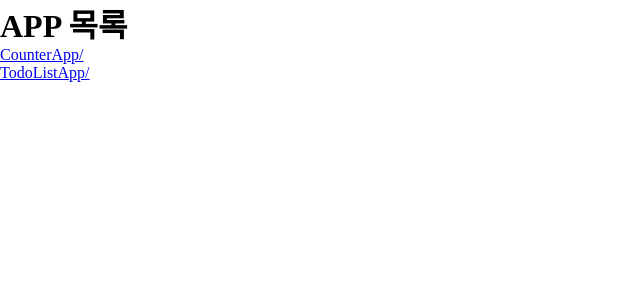
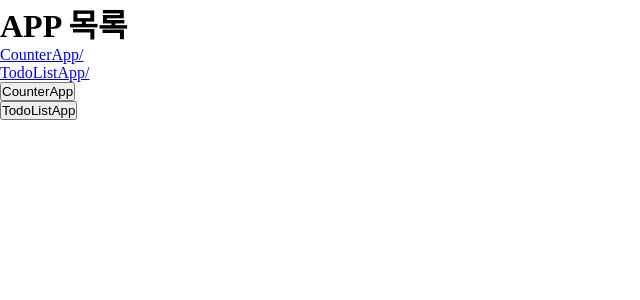
Before and after one commit to digsen02/Programming_class, a React (Vite) app in the folder 260402/react_test/: page / in a window 1280 px wide. Shown: the top 300 px of the page, without its empty margins (0-640 px from the left). Built offline with nearby package versions, Linux system fonts and the light colour scheme.

Commit message:
Update README and RouterApp to include navigation buttons and correct npm install command

```diff
--- a/260402/react_test/src/RouterApp.jsx
+++ b/260402/react_test/src/RouterApp.jsx
@@ -1,8 +1,11 @@
-import {BrowserRouter, Routes, Route, Link} from 'react-router-dom'
+import {BrowserRouter, Routes, Route, Link, useNavigate} from 'react-router-dom'
 import CounterApp from './CounterApp.jsx'
 import TodoListApp from './TodoListApp.jsx'
 
 function LinkButtonPageApp() {
+    const navigate = useNavigate();
+
+
     return (
         <div>
             <h1>APP 목록</h1>
@@ -12,6 +15,12 @@ function LinkButtonPageApp() {
                 </li>
                 <li>
                     <Link to="/todolistapp">TodoListApp/</Link>
+                </li>
+                <li>
+                    <button onClick={() => navigate("/counterapp")}>CounterApp</button>
+                </li>
+                <li>
+                    <button onClick={() => navigate("/todolistapp")}>TodoListApp</button>
                 </li>
             </ul>
         </div>
```
Also changed, not shown: 1 other file (tests, documents, lock files or other folders).
